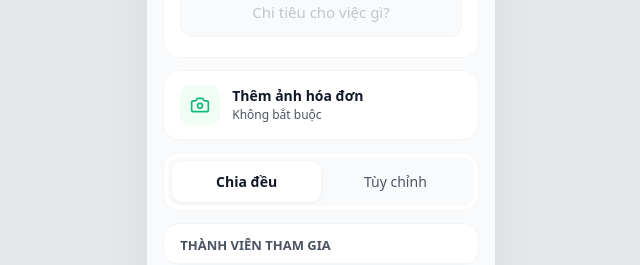
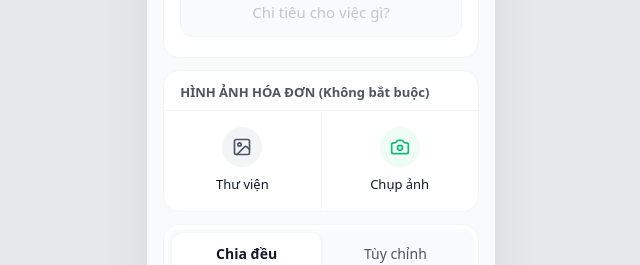
Before and after one commit to nguyenquynhgia-79/ting-ting-app, a React (Vite) app in the folder FE/: page /add-expense in a window 1280 px wide. Shown: the part 257-522 px from the top of the page, without its empty margins (319-959 px from the left). Built offline with nearby package versions, Linux system fonts and the light colour scheme; no server answers; sample sign-in values are in the browser's storage.

Commit message:
feat: add direct camera capture option for uploading proof images

```diff
--- a/FE/src/pages/AddExpense.tsx
+++ b/FE/src/pages/AddExpense.tsx
@@ -1,5 +1,5 @@
 import React, { useState, useEffect } from 'react';
-import { Camera, Check, ChevronDown, Loader2, ToggleLeft, ToggleRight, ChevronLeft } from 'lucide-react';
+import { Camera, Check, ChevronDown, Loader2, ToggleLeft, ToggleRight, ChevronLeft, Image } from 'lucide-react';
 import { useNavigate, useLocation } from 'react-router-dom';
 import api from '../services/api';
 import { useAuth } from '../hooks/useAuth';
@@ -318,32 +318,47 @@ const AddExpense = () => {
 
         {/* ── PROOF UPLOAD ── */}
         <div style={{ backgroundColor: 'var(--surface)', borderRadius: 16, border: '1px solid var(--border)', overflow: 'hidden' }}>
-          <input type="file" id="proof-upload" hidden accept="image/jpeg,image/png,image/webp" onChange={handleFileChange} />
+          <div style={{ padding: '12px 16px 8px', borderBottom: '1px solid var(--border)' }}>
+             <p style={{ fontSize: 13, fontWeight: 600, color: 'var(--text-secondary)', margin: 0 }}>
+               HÌNH ẢNH HÓA ĐƠN (Không bắt buộc)
+             </p>
+          </div>
+
+          {proofPreview && (
+            <div style={{ padding: '16px', display: 'flex', justifyContent: 'center', borderBottom: '1px solid var(--border)' }}>
+              <img src={proofPreview} alt="Preview" style={{ width: 120, height: 160, borderRadius: 12, objectFit: 'cover' }} />
+            </div>
+          )}
+
+          <div style={{ display: 'flex' }}>
+            <input type="file" id="proof-upload-gallery" hidden accept="image/*" onChange={handleFileChange} />
             <label
-            htmlFor="proof-upload"
+              htmlFor="proof-upload-gallery"
               style={{
-              display: 'flex', alignItems: 'center', gap: 12,
-              padding: '14px 16px', cursor: 'pointer',
+                flex: 1, display: 'flex', flexDirection: 'column', alignItems: 'center', gap: 8,
+                padding: '16px 8px', cursor: 'pointer', borderRight: '1px solid var(--border)'
               }}
             >
-            <div style={{
-              width: 40, height: 40, borderRadius: 10,
-              backgroundColor: '#F0FDF4',
-              display: 'flex', alignItems: 'center', justifyContent: 'center',
-              flexShrink: 0,
-            }}>
+              <div style={{ width: 40, height: 40, borderRadius: '50%', backgroundColor: '#F3F4F6', display: 'flex', alignItems: 'center', justifyContent: 'center' }}>
+                <Image size={20} color="var(--text-secondary)" />
+              </div>
+              <span style={{ fontSize: 13, fontWeight: 500, color: 'var(--text-primary)' }}>Thư viện</span>
+            </label>
+
+            <input type="file" id="proof-upload-camera" hidden accept="image/*" capture="environment" onChange={handleFileChange} />
+            <label
+              htmlFor="proof-upload-camera"
+              style={{
+                flex: 1, display: 'flex', flexDirection: 'column', alignItems: 'center', gap: 8,
+                padding: '16px 8px', cursor: 'pointer'
+              }}
+            >
+              <div style={{ width: 40, height: 40, borderRadius: '50%', backgroundColor: '#F0FDF4', display: 'flex', alignItems: 'center', justifyContent: 'center' }}>
                 <Camera size={20} color="var(--primary)" />
               </div>
-            <div style={{ flex: 1 }}>
-              <p style={{ fontWeight: 600, fontSize: 14, margin: 0, color: 'var(--text-primary)' }}>
-                {proofPreview ? 'Thay đổi ảnh' : 'Thêm ảnh hóa đơn'}
-              </p>
-              <p style={{ fontSize: 12, color: 'var(--text-secondary)', margin: 0 }}>Không bắt buộc</p>
+              <span style={{ fontSize: 13, fontWeight: 500, color: 'var(--text-primary)' }}>Chụp ảnh</span>
+            </label>
           </div>
-            {proofPreview && (
-              <img src={proofPreview} alt="Preview" style={{ width: 48, height: 48, borderRadius: 8, objectFit: 'cover', flexShrink: 0 }} />
-            )}
-          </label>
         </div>
 
         {/* ── SPLIT MODE TOGGLE ── */}
--- a/FE/src/pages/EditExpense.tsx
+++ b/FE/src/pages/EditExpense.tsx
@@ -1,5 +1,5 @@
 import React, { useState, useEffect } from 'react';
-import { Camera, Check, Loader2, ToggleLeft, ToggleRight, ChevronLeft, Trash2 } from 'lucide-react';
+import { Camera, Check, Loader2, ToggleLeft, ToggleRight, ChevronLeft, Trash2, Image } from 'lucide-react';
 import { useNavigate, useParams } from 'react-router-dom';
 import api from '../services/api';
 import { useAuth } from '../hooks/useAuth';
@@ -261,19 +261,47 @@ const EditExpense = () => {
 
         {/* ── PROOF UPLOAD ── */}
         <div style={{ backgroundColor: 'var(--surface)', borderRadius: 16, border: '1px solid var(--border)', overflow: 'hidden' }}>
-          <input type="file" id="proof-upload" hidden accept="image/*" onChange={handleFileChange} />
-          <label htmlFor="proof-upload" style={{ display: 'flex', alignItems: 'center', gap: 12, padding: '14px 16px', cursor: 'pointer' }}>
-            <div style={{ width: 40, height: 40, borderRadius: 10, backgroundColor: '#F0FDF4', display: 'flex', alignItems: 'center', justifyContent: 'center', flexShrink: 0 }}>
-              <Camera size={20} color="var(--primary)" />
+          <div style={{ padding: '12px 16px 8px', borderBottom: '1px solid var(--border)' }}>
+             <p style={{ fontSize: 13, fontWeight: 600, color: 'var(--text-secondary)', margin: 0 }}>
+               HÌNH ẢNH HÓA ĐƠN (Không bắt buộc)
+             </p>
+          </div>
+
+          {proofPreview && (
+            <div style={{ padding: '16px', display: 'flex', justifyContent: 'center', borderBottom: '1px solid var(--border)' }}>
+              <img src={proofPreview} alt="Preview" style={{ width: 120, height: 160, borderRadius: 12, objectFit: 'cover' }} />
             </div>
-            <div style={{ flex: 1 }}>
-              <p style={{ fontWeight: 600, fontSize: 14, margin: 0, color: 'var(--text-primary)' }}>{proofPreview ? 'Thay đổi ảnh' : 'Thêm ảnh hóa đơn'}</p>
-              <p style={{ fontSize: 12, color: 'var(--text-secondary)', margin: 0 }}>Không bắt buộc</p>
-            </div>
-            {proofPreview && (
-              <img src={proofPreview} alt="Preview" style={{ width: 48, height: 48, borderRadius: 8, objectFit: 'cover', flexShrink: 0 }} />
-            )}
-          </label>
+          )}
+
+          <div style={{ display: 'flex' }}>
+            <input type="file" id="proof-upload-gallery" hidden accept="image/*" onChange={handleFileChange} />
+            <label
+              htmlFor="proof-upload-gallery"
+              style={{
+                flex: 1, display: 'flex', flexDirection: 'column', alignItems: 'center', gap: 8,
+                padding: '16px 8px', cursor: 'pointer', borderRight: '1px solid var(--border)'
+              }}
+            >
+              <div style={{ width: 40, height: 40, borderRadius: '50%', backgroundColor: '#F3F4F6', display: 'flex', alignItems: 'center', justifyContent: 'center' }}>
+                <Image size={20} color="var(--text-secondary)" />
+              </div>
+              <span style={{ fontSize: 13, fontWeight: 500, color: 'var(--text-primary)' }}>Thư viện</span>
+            </label>
+
+            <input type="file" id="proof-upload-camera" hidden accept="image/*" capture="environment" onChange={handleFileChange} />
+            <label
+              htmlFor="proof-upload-camera"
+              style={{
+                flex: 1, display: 'flex', flexDirection: 'column', alignItems: 'center', gap: 8,
+                padding: '16px 8px', cursor: 'pointer'
+              }}
+            >
+              <div style={{ width: 40, height: 40, borderRadius: '50%', backgroundColor: '#F0FDF4', display: 'flex', alignItems: 'center', justifyContent: 'center' }}>
+                <Camera size={20} color="var(--primary)" />
+              </div>
+              <span style={{ fontSize: 13, fontWeight: 500, color: 'var(--text-primary)' }}>Chụp ảnh</span>
+            </label>
+          </div>
         </div>
 
         {/* ── SPLIT MODE TOGGLE ── */}
```
Lines whose indentation alone changed are shown as unchanged.
